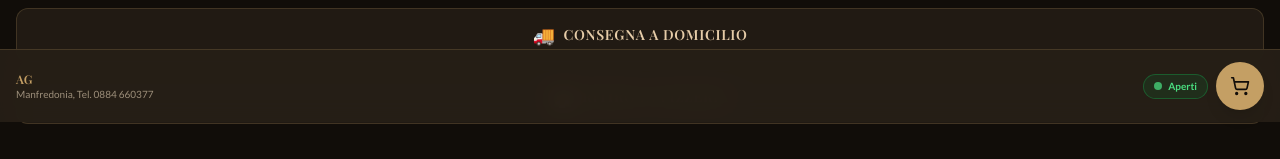
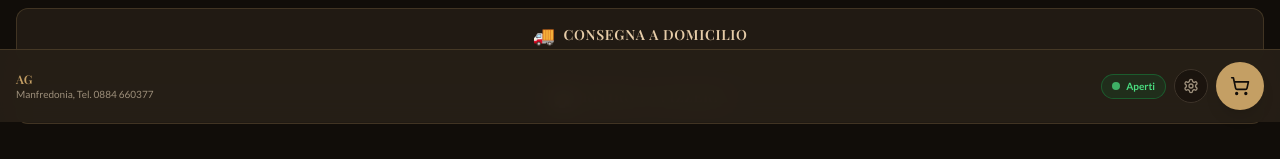
Before and after one commit to teogras-coder/pizzeria-grasso, a React (Vite) app: page / in a window 1280 px wide. Shown: the part 678-837 px from the top of the page. Built offline with nearby package versions, Linux system fonts and the light colour scheme.

Commit message:
Enhance Footer with Settings and Admin Link
Added Settings icon and admin link to the footer.

```diff
--- a/src/components/home/Footer.jsx
+++ b/src/components/home/Footer.jsx
@@ -1,5 +1,5 @@
 import React from 'react';
-import { ShoppingCart } from 'lucide-react';
+import { ShoppingCart, Settings } from 'lucide-react';
 import { Link } from 'react-router-dom';
 
 export default function Footer({ cartCount }) {
@@ -16,7 +16,7 @@ export default function Footer({ cartCount }) {
         <span className="font-body text-[10px] text-muted-foreground">Manfredonia, Tel. 0884 660377</span>
       </div>
 
-      {/* PALLINO STATO + CARRELLO */}
+      {/* PALLINO STATO + ADMIN + CARRELLO */}
       <div className="flex items-center gap-2">
         {/* Pallino stato */}
         {isOpen ? (
@@ -30,6 +30,15 @@ export default function Footer({ cartCount }) {
             <span className="font-body text-[10px] text-destructive font-bold">Chiusi</span>
           </div>
         )}
+
+        {/* LINK ADMIN - NUOVO! */}
+        <Link
+          to="/admin-pin"
+          className="bg-background/50 hover:bg-background border border-border rounded-full p-2 transition-colors"
+          title="Area Admin"
+        >
+          <Settings className="w-4 h-4 text-muted-foreground" />
+        </Link>
 
         <Link
           to="/carrello"
```
